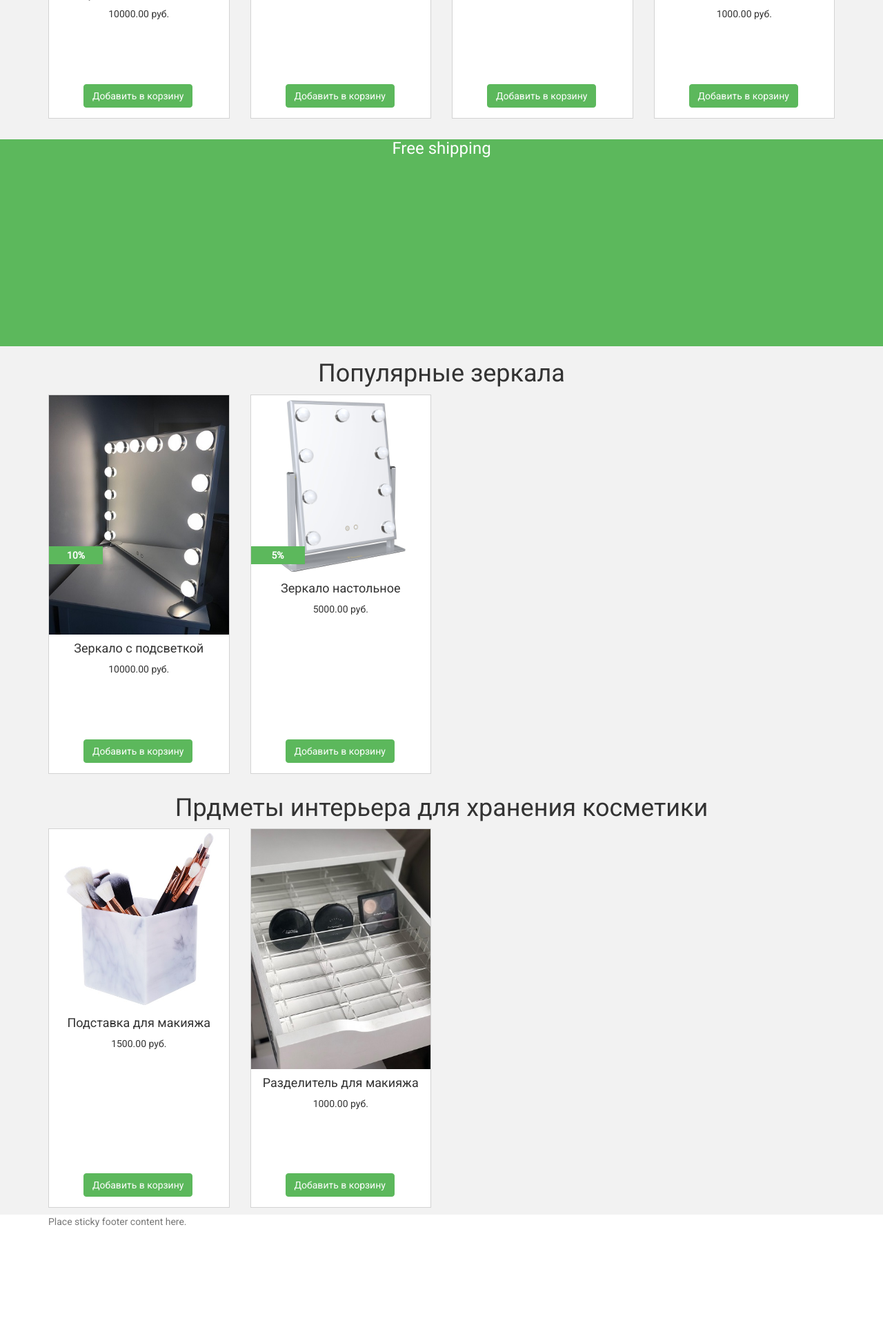
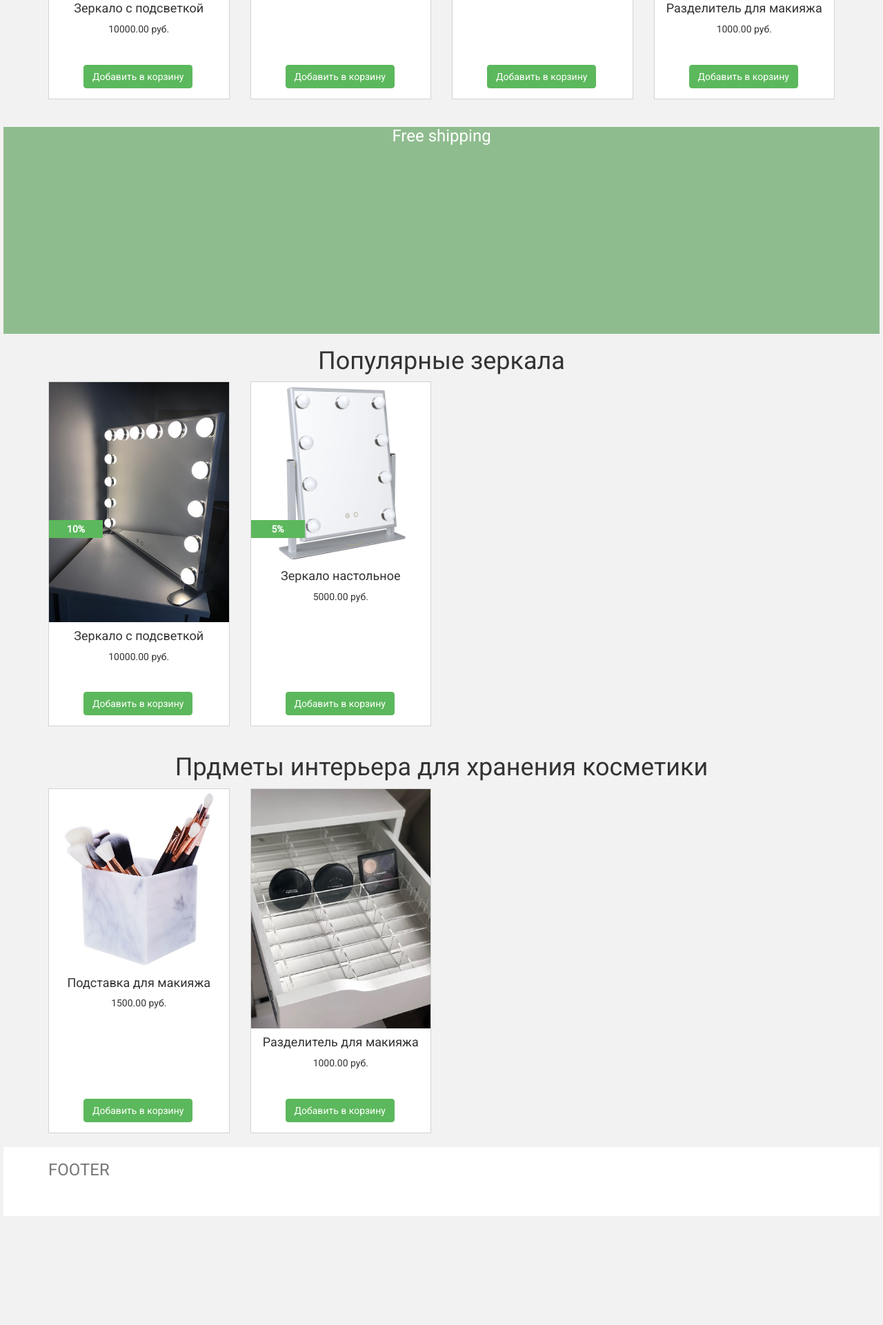
Before and after one commit to okuls/JulShop, a Django app: page / in a window 1280 px wide. Shown: the part 1066-2987 px from the top of the page at 69% size. After the commit the page ends 2829 px from the top, so only its background shows below. Run offline with Django 3.2, Linux system fonts and the light colour scheme; data comes from the database, SQL or seed files in the repository; some libraries are stand-ins or nearby versions.

Commit message:
Product Page

```diff
--- a/julshop/static/static_dev/css/style.css
+++ b/julshop/static/static_dev/css/style.css
@@ -6,23 +6,26 @@ html, body{
 }
 
 .navbar{
-    margin-bottom: -30px;
+    margin-bottom: 0;
 }
 
-.wrapper{
+.wrapper {
     min-height: 100%;
+    display: flex;
+    flex-direction: column;
+    height: 400px;
+    padding: 5px;
 }
 
-.wrapper-content{
-    overflow: auto;
-    padding-bottom: 180px; /* must be same height as the footer */
+.wrapper .wrapper-content {
+    height: 100px;
+    line-height: 100px;
 }
 
-.footer{
-    position: relative;
-    margin-top: -180px; /* negative value of footer height */
-    height: 160px;
-    clear: both;
+.wrapper footer {
+    margin-top: auto;
+    height: 100px;
+    line-height: 100px;
     background-color: white;
 }
 
@@ -31,14 +34,18 @@ html, body{
     margin: 20px;
 }
 
+.product-description-tabs{
+    padding: 10px;
+}
+
 .product-item{
-    height: 550px;
+    height: 500px;
     background-color: white;
     border: 1px solid lightgrey;
     position: relative;
     padding 10px 0 10px 0;
     text-align: center;
-    margin-bottom: 10px;
+    margin-bottom: 20px;
 }
 
 .add-to-card-bin{
@@ -59,9 +66,14 @@ position: absolute;
 
 .section-delivery{
     height: 300px;
-    background-color: #5cb85c;
+    background-color: darkseagreen;
     text-align: center;
     color: white;
+}
+
+.product_image_item{
+    padding: 5px;
+    margin-bottom: 5px;
 }
 
 .btn-success{
--- a/julshop/templates/base.html
+++ b/julshop/templates/base.html
@@ -18,17 +18,19 @@
 
 </head>
 <body>
-
+     {% include 'navbar.html' %}
     <div class="wrapper">
         <div class="wrapper-container">
-            {% include 'navbar.html' %}
+
 
             {% block content %}
             {% endblock content %}
         </div>
-    </div>
 
-    {% include 'footer.html' %}
+        <footer>
+            {% include 'footer.html' %}
+        </footer>
+     </div>
 
     <!-- jQuery -->
     <script src="https://code.jquery.com/jquery-2.1.4.min.js"></script>
--- a/julshop/templates/footer.html
+++ b/julshop/templates/footer.html
@@ -1,5 +1,5 @@
 <footer class="footer">
     <div class="container">
-        <span class="text-muted">Place sticky footer content here.</span>
+        <span class="text-muted"><h3>FOOTER</h3></span>
     </div>
 </footer>
--- a/julshop/templates/navbar.html
+++ b/julshop/templates/navbar.html
@@ -12,7 +12,7 @@
         </div>
         <div id="navbar" class="navbar-collapse collapse">
           <ul class="nav navbar-nav">
-            <li class="active"><a href="#">Домой</a></li>
+            <li class="active"><a href="/">Домой</a></li>
             <li><a href="#about">О нас</a></li>
             <li><a href="#contact">Контакты</a></li>
             <li class="dropdown">
```
Also changed, not shown: julshop/templates/landing/product_item.html (+5 -3 lines), julshop/templates/products/product.html (+73 -4 lines).
